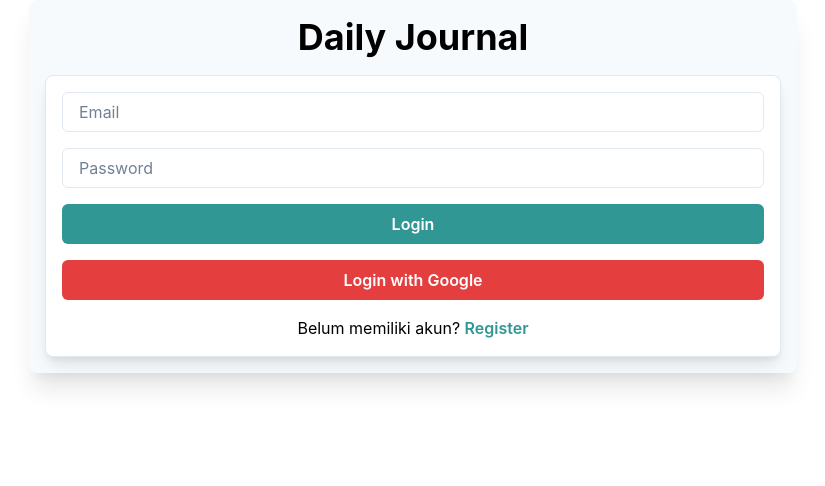
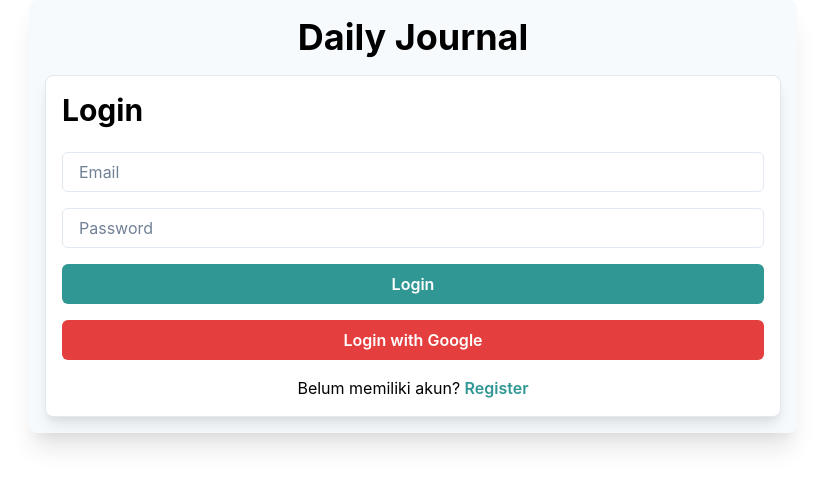
Before and after one commit to ryfazrin/journal-app, a React (Vite) app: page /login in a window 1280 px wide. Shown: the top 486 px of the page, without its empty margins (227-1052 px from the left). Built offline with nearby package versions, Linux system fonts and the light colour scheme; no server answers.

Commit message:
feat: add dark mode in login & register page

```diff
--- a/src/components/Login.jsx
+++ b/src/components/Login.jsx
@@ -1,6 +1,6 @@
 // src/components/Login.jsx
 import React, { useState } from 'react';
-import { Box, Input, Button, VStack, Text, useToast } from '@chakra-ui/react';
+import { Box, Input, Button, VStack, Text, useToast, Heading, useColorModeValue } from '@chakra-ui/react';
 import { useNavigate, Link } from 'react-router-dom';
 import { signInWithEmailAndPassword, signInWithPopup, GoogleAuthProvider } from 'firebase/auth';
 import { auth } from '../firebase';
@@ -11,6 +11,8 @@ const Login = () => {
   const [error, setError] = useState('');
   const toast = useToast();
   const navigate = useNavigate();
+  const bg = useColorModeValue('white', 'gray.800');
+  const color = useColorModeValue('black', 'white');
 
   const handleLogin = async () => {
     try {
@@ -45,7 +47,8 @@ const Login = () => {
   };
 
   return (
-    <Box p={4} borderWidth={1} borderRadius="lg" boxShadow="lg" bg="white">
+    <Box p={4} borderWidth={1} borderRadius="lg" boxShadow="lg" bg={bg} color={color}>
+      <Heading size="lg" mb={6}>Login</Heading>
       <VStack spacing={4}>
         <Input
           placeholder="Email"
--- a/src/components/Register.jsx
+++ b/src/components/Register.jsx
@@ -1,6 +1,6 @@
 // src/components/Register.jsx
 import React, { useState } from 'react';
-import { Box, Input, Button, VStack, Text, useToast } from '@chakra-ui/react';
+import { Box, Input, Button, VStack, Text, useToast, Heading, useColorModeValue } from '@chakra-ui/react';
 import { createUserWithEmailAndPassword } from 'firebase/auth';
 import { auth } from '../firebase';
 import { useNavigate, Link } from 'react-router-dom';
@@ -11,6 +11,8 @@ const Register = () => {
   const [error, setError] = useState('');
   const toast = useToast();
   const navigate = useNavigate();
+  const bg = useColorModeValue('white', 'gray.800');
+  const color = useColorModeValue('black', 'white');
 
   const handleRegister = async () => {
     try {
@@ -36,7 +38,8 @@ const Register = () => {
   };
 
   return (
-    <Box p={4} borderWidth={1} borderRadius="lg" boxShadow="lg" bg="white">
+    <Box p={4} borderWidth={1} borderRadius="lg" boxShadow="lg" bg={bg} color={color}>
+      <Heading size="lg" mb={6}>Register</Heading>
       <VStack spacing={4}>
         <Input
           placeholder="Email"
```
